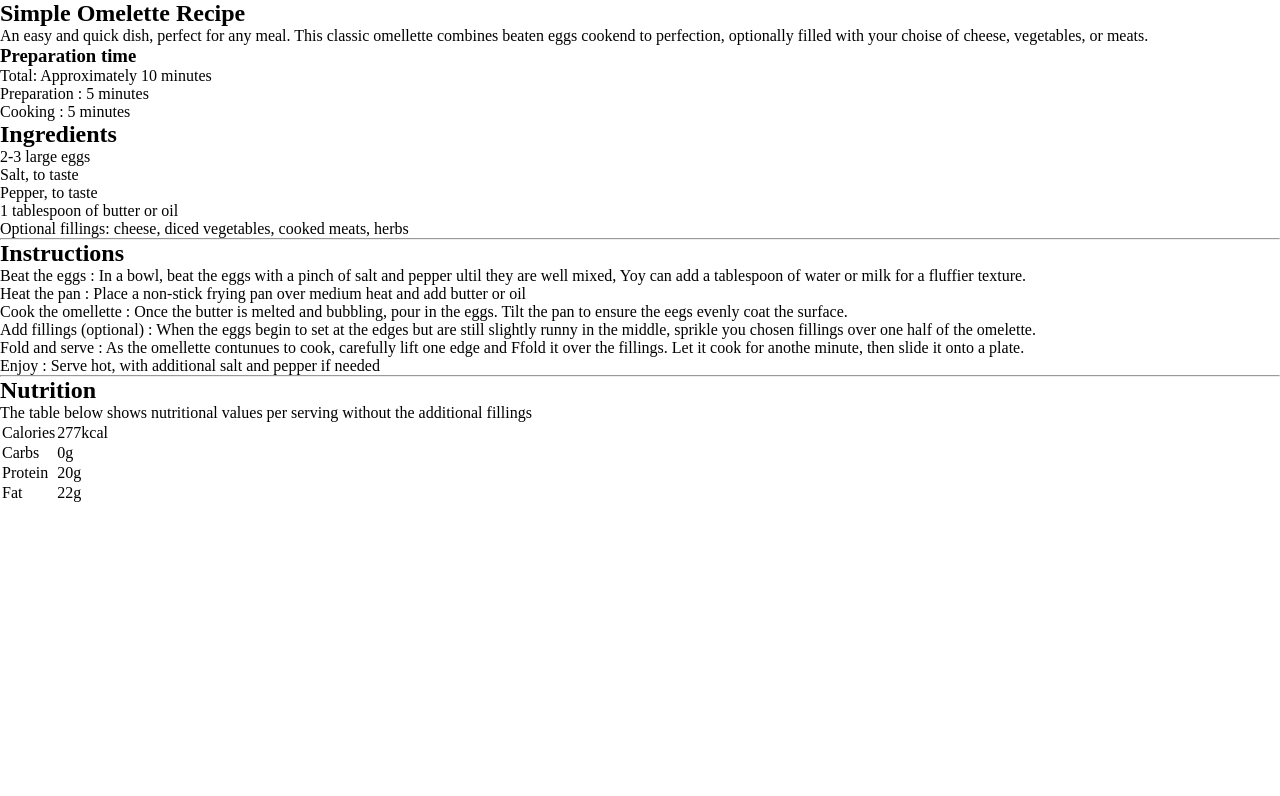
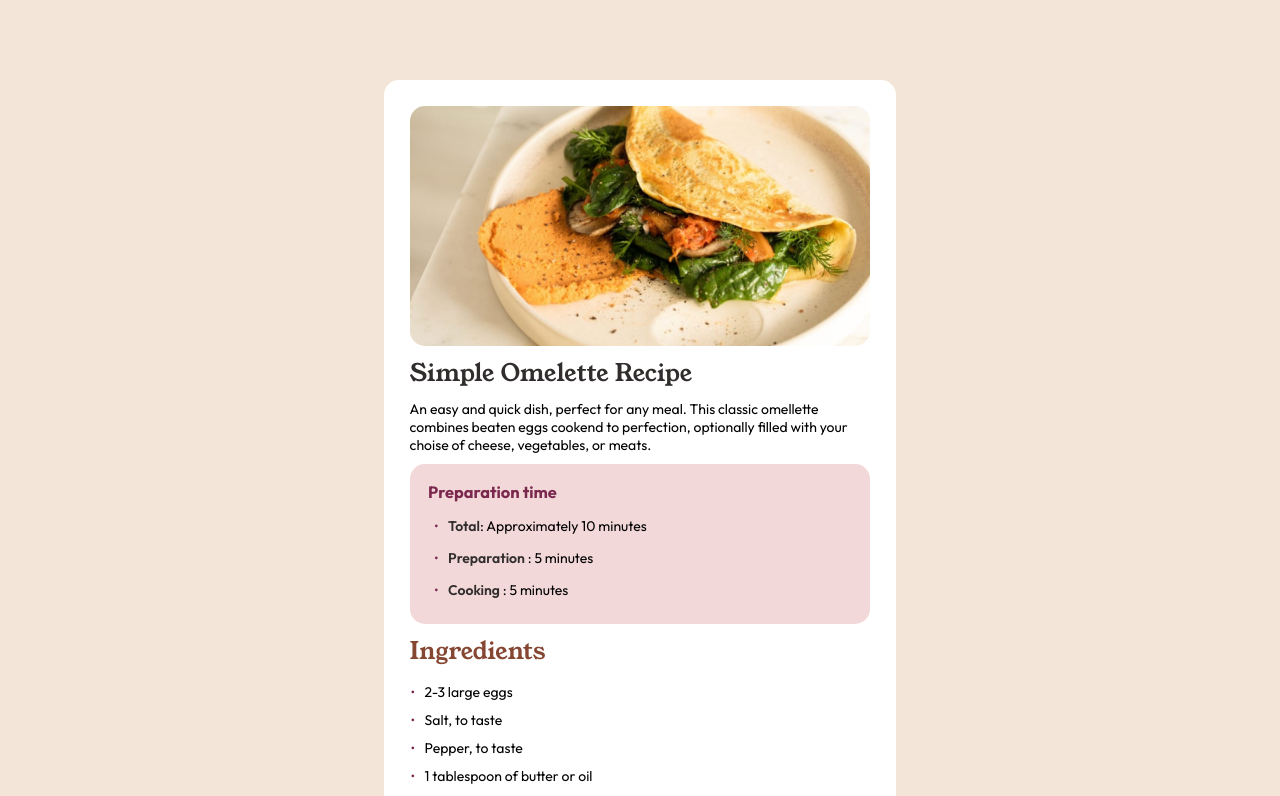
Before and after one commit to DeiviHerreraDiaz09/FrontendTest, a React (Vite) app: page /omelette in a window 1280 px wide. Shown: the top 796 px of the page. Built offline with nearby package versions, Linux system fonts and the light colour scheme.

Commit message:
CSS module component OmeletteRecipe

```diff
--- a/src/assets/OmeletteRecipe/OmeletteRecipe.jsx
+++ b/src/assets/OmeletteRecipe/OmeletteRecipe.jsx
@@ -1,12 +1,12 @@
-import "./OmeletteRecipe.css";
+import stylesOmelette from "./OmeletteRecipe.module.css"
 
-const OmeletteRecipe = ({}) => {
+const OmeletteRecipe = ({ }) => {
   return (
-    <div className="omeletterecipe">
-      <div className="recipe">
-        <div className="recipeImg"></div>
+    <div className={stylesOmelette.omeletterecipe}>
+      <div className={stylesOmelette.recipe}>
+        <div className={stylesOmelette.recipeImg}></div>
 
-        <h2 className="tittleRecipe">Simple Omelette Recipe</h2>
+        <h2 className={stylesOmelette.tittleRecipe}>Simple Omelette Recipe</h2>
 
         <p>
           An easy and quick dish, perfect for any meal. This classic omellette
@@ -14,23 +14,23 @@ const OmeletteRecipe = ({}) => {
           your choise of cheese, vegetables, or meats.
         </p>
 
-        <div className="preparationTime">
+        <div className={stylesOmelette.preparationTime}>
           <h3>Preparation time</h3>
           <ul>
             <li>
-              <span className="spanGray">Total</span>: Approximately 10 minutes
+              <span className={stylesOmelette.spanGray}>Total</span>: Approximately 10 minutes
             </li>
             <li>
-              <span className="spanGray">Preparation </span>: 5 minutes
+              <span className={stylesOmelette.spanGray}>Preparation </span>: 5 minutes
             </li>
             <li>
-              <span className="spanGray">Cooking </span>: 5 minutes
+              <span className={stylesOmelette.spanGray}>Cooking </span>: 5 minutes
             </li>
           </ul>
         </div>
 
-        <h2 className="TitleSection">Ingredients</h2>
-        <ul className="IngredientsSection">
+        <h2 className={stylesOmelette.TitleSection}>Ingredients</h2>
+        <ul className={stylesOmelette.IngredientsSection}>
           <li>2-3 large eggs</li>
           <li>Salt, to taste</li>
           <li>Pepper, to taste</li>
@@ -40,39 +40,39 @@ const OmeletteRecipe = ({}) => {
           </li>
         </ul>
         <hr />
-        <h2 className="TitleSection">Instructions</h2>
-        <ol className="InstructionsSection">
+        <h2 className={stylesOmelette.TitleSection}>Instructions</h2>
+        <ol className={stylesOmelette.InstructionsSection}>
           <li>
-            <span className="spanGray"> Beat the eggs </span>: In a bowl, beat
+            <span className={stylesOmelette.spanGray}> Beat the eggs </span>: In a bowl, beat
             the eggs with a pinch of salt and pepper ultil they are well mixed,
             Yoy can add a tablespoon of water or milk for a fluffier texture.
           </li>
           <li>
-            <span className="spanGray">Heat the pan </span>: Place a non-stick
+            <span className={stylesOmelette.spanGray}>Heat the pan </span>: Place a non-stick
             frying pan over medium heat and add butter or oil
           </li>
           <li>
-            <span className="spanGray"> Cook the omellette </span>: Once the
+            <span className={stylesOmelette.spanGray}> Cook the omellette </span>: Once the
             butter is melted and bubbling, pour in the eggs. Tilt the pan to
             ensure the eegs evenly coat the surface.
           </li>
           <li>
-            <span className="spanGray">Add fillings (optional) </span>: When the
+            <span className={stylesOmelette.spanGray}>Add fillings (optional) </span>: When the
             eggs begin to set at the edges but are still slightly runny in the
             middle, sprikle you chosen fillings over one half of the omelette.
           </li>
           <li>
-            <span className="spanGray">Fold and serve </span>: As the omellette
+            <span className={stylesOmelette.spanGray}>Fold and serve </span>: As the omellette
             contunues to cook, carefully lift one edge and Ffold it over the
             fillings. Let it cook for anothe minute, then slide it onto a plate.
           </li>
           <li>
-            <span className="spanGray">Enjoy </span>: Serve hot, with additional
+            <span className={stylesOmelette.spanGray}>Enjoy </span>: Serve hot, with additional
             salt and pepper if needed
           </li>
         </ol>
         <hr />
-        <h2 className="TitleSection">Nutrition</h2>
+        <h2 className={stylesOmelette.TitleSection}>Nutrition</h2>
         <p>
           The table below shows nutritional values per serving without the
           additional fillings
--- a/src/assets/OmeletteRecipe/OmeletteRecipe.css
+++ b/src/assets/OmeletteRecipe/OmeletteRecipe.module.css
@@ -1,4 +1,4 @@
-/* @font-face {
+@font-face {
     font-family: recipeFamily;
     src: url("fonts/outfit/Outfit-VariableFont_wght.ttf");
 }
@@ -7,7 +7,6 @@
     font-family: recipeFamily2;
     src: url("fonts/young-serif/YoungSerif-Regular.ttf");
 }
-
 
 .omeletterecipe {
     margin: 0;
@@ -25,7 +24,6 @@ p {
     font-size: 14px;
     margin-bottom: 10px;
 }
-
 
 .recipe {
     margin-top: 5rem;
@@ -81,7 +79,6 @@ p {
     color: hsl(14, 45%, 36%);
     margin-top: 10px;
     margin-bottom: 10px;
-
 }
 
 .IngredientsSection {
@@ -124,7 +121,6 @@ td:nth-child(2) {
     font-size: 14px;
 }
 
-
 ul {
     list-style: none;
 }
@@ -152,4 +148,4 @@ ol li::before {
 .spanGray {
     color: hsl(24, 5%, 18%);
     font-weight: 600;
-} */
+}
--- a/src/main.jsx
+++ b/src/main.jsx
@@ -13,11 +13,11 @@ ReactDOM.createRoot(document.getElementById("root")).render(
     <Router>
       <Routes>
         <Route path="/Countries" element={<CountriesComponent />} />
+        <Route path="/infoCountrie/:countryName" element={<InfoCountrieComponentfrom />} />
         <Route path="/card" element={<CardComponent />} />
         <Route path="/qr" element={<QrCode />} />
         <Route path="/omelette" element={<OmeletteRecipe />} />
         <Route path="/expenses" element={<ExpensesComponent />} />
-        <Route path="/infoCountrie/:countryName" element={<InfoCountrieComponentfrom />} />
       </Routes>
     </Router>
   </React.StrictMode>
```
